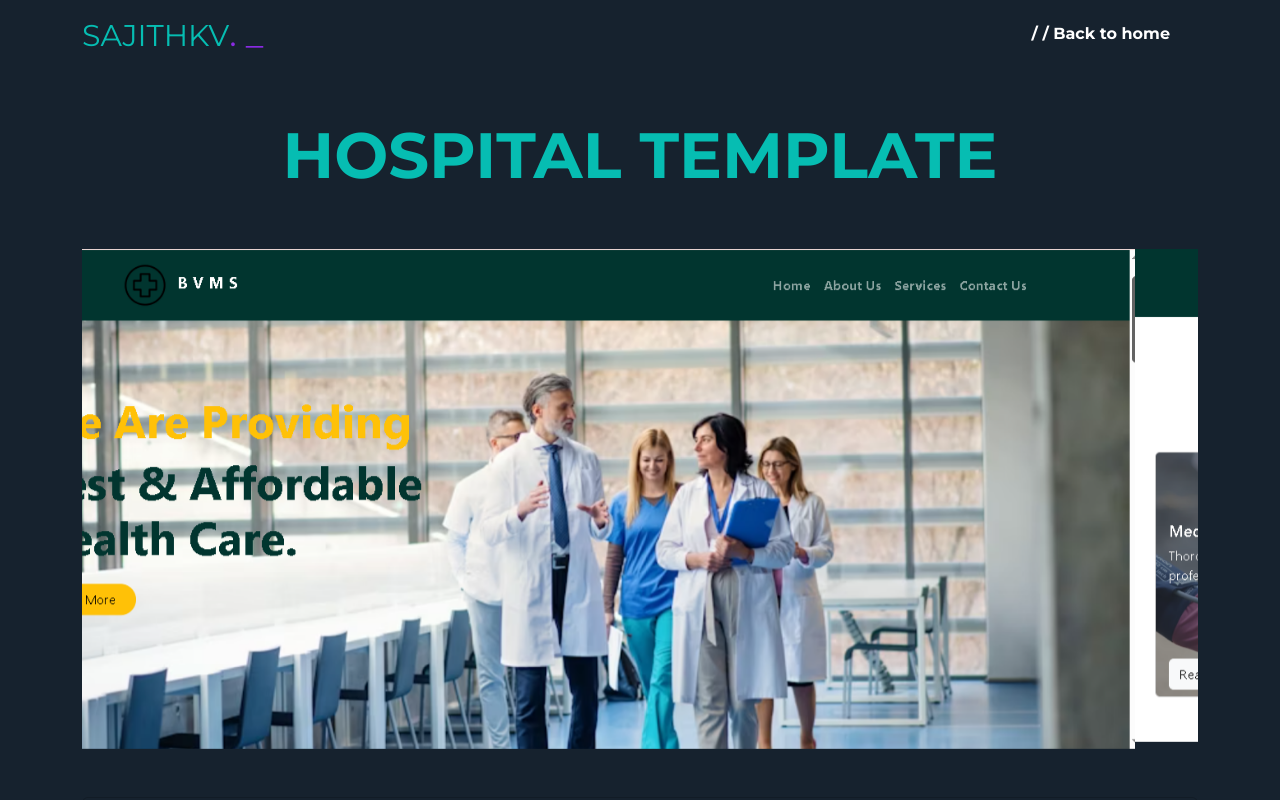
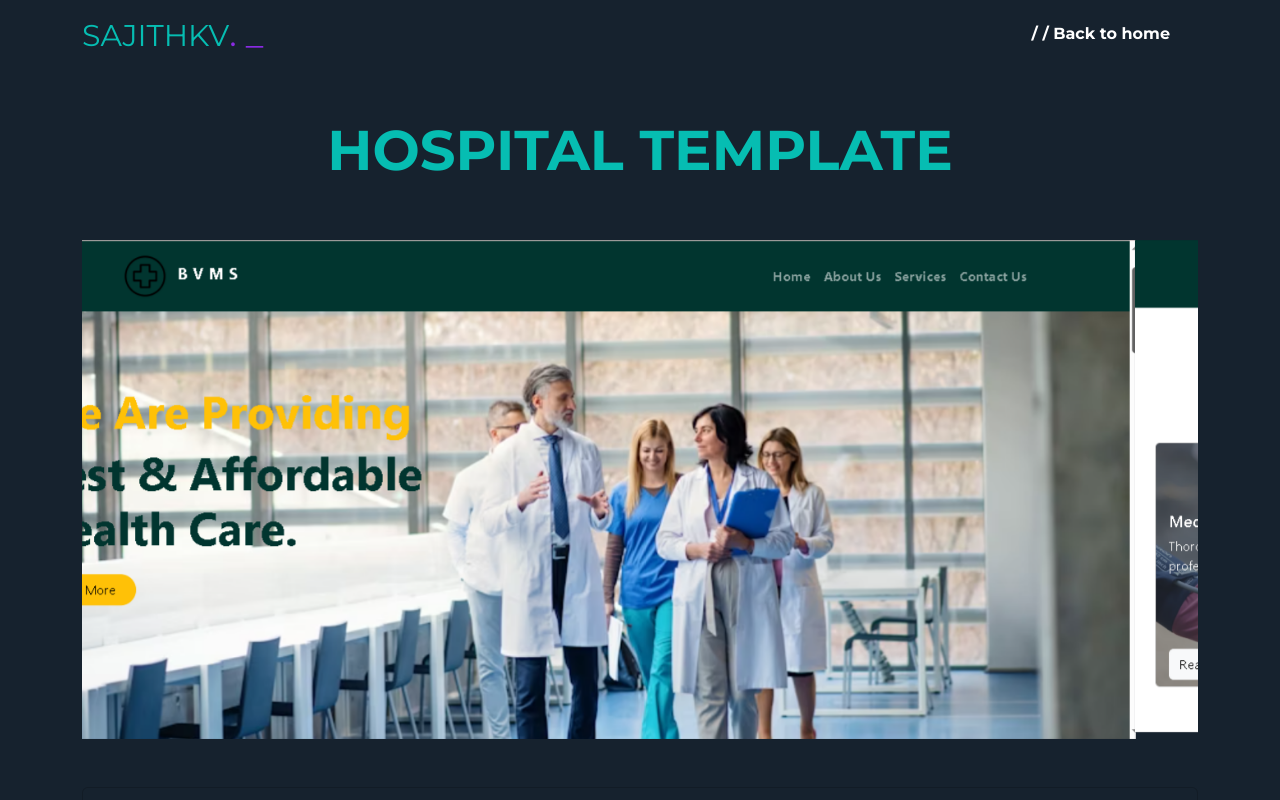
Before and after one commit to Sajithkv-7/sajith, a plain HTML site: page template.html in a window 1280 px wide. Shown: the top 800 px of the page. Drawn offline with nearby package versions, Linux system fonts and the light colour scheme.

Commit message:
updated template.html

```diff
--- a/template.html
+++ b/template.html
@@ -30,7 +30,7 @@
   <section class="py-5 bgcolor">
     <div class="container">
         <div class="row justify-content-center">
-            <h1 class="text-center" style="color: #06bdb2; font-size: 4rem;font-weight: 700; ">HOSPITAL TEMPLATE</h1>
+            <h1 class="text-center" style="color: #06bdb2; font-size: 3.5rem;font-weight: 700; ">HOSPITAL TEMPLATE</h1>
             <div id="carouselExampleSlidesOnly" class="carousel slide py-5" data-bs-ride="carousel">
               <div class="carousel-inner">
                 <div class="carousel-item active">
```
